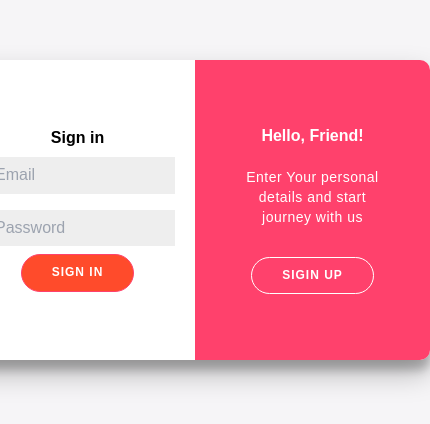
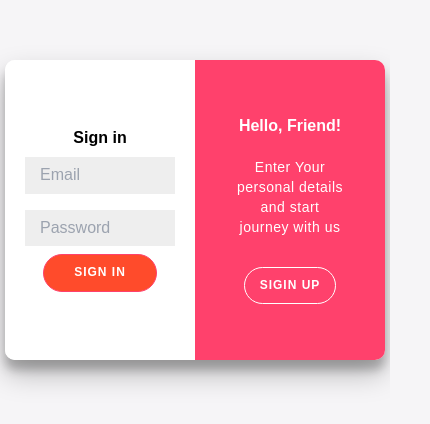
Before and after one commit to davebeloved/dashboard, a React (Create React App) app: page /login in a window 390 px wide. Shown: the part 192-616 px from the top of the page, 430 px wide, since content can reach past the window. Built offline with nearby package versions, Linux system fonts and the light colour scheme.

Commit message:
changes made to login components

```diff
--- a/src/Style.js
+++ b/src/Style.js
@@ -9,10 +9,9 @@ const breakpoints = {
     '2xl': '1536px'
 }
 
-
 const devices = {
-    xs: `(min-width: ${breakpoints.xs})`,
-    sm: `(min-width: ${breakpoints.sm})`,
+    xs: `(max-width: ${breakpoints.xs})`,
+    sm: `(max-width: ${breakpoints.sm})`,
     md: `(max-width: ${breakpoints.md})`,
     lg: `(min-width: ${breakpoints.lg})`,
     xl: `(min-width: ${breakpoints.xl})`,
@@ -29,10 +28,15 @@ export const Container = styled.div`
     max-width: 100%;
     min-height: 400px;
 
-    @media ${devices.md} {
-        width: 470px;
+    @media ${devices.xs} {
+        width: 270px;
         min-height: 300px;
     }
+    @media ${devices.sm} {
+        width: 380px;
+        min-height: 300px;
+    }
+
 `
 
 export const SignUpContainer = styled.div`
@@ -99,7 +103,7 @@ export const Input = styled.input`
     margin: 8px 0;
     width: 100%;
 
-    @media ${devices.md}{
+    @media ${devices.md} {
         padding: 8px 15px;
     }
 `
@@ -125,7 +129,7 @@ export const Button = styled.button`
         outline: none;
     }
 
-    @media ${devices.md}{
+    @media ${devices.md} {
         padding: 10px 30px;
     }
 `
@@ -133,7 +137,8 @@ export const GhostButton = styled(Button)`
     background-color: transparent;
     border-color: #ffffff;
     @media ${devices.md} {
-        padding: 10px 30px;
+        padding: 10px 15px;
+        font-size: 12px;
     }
 `
 
```
